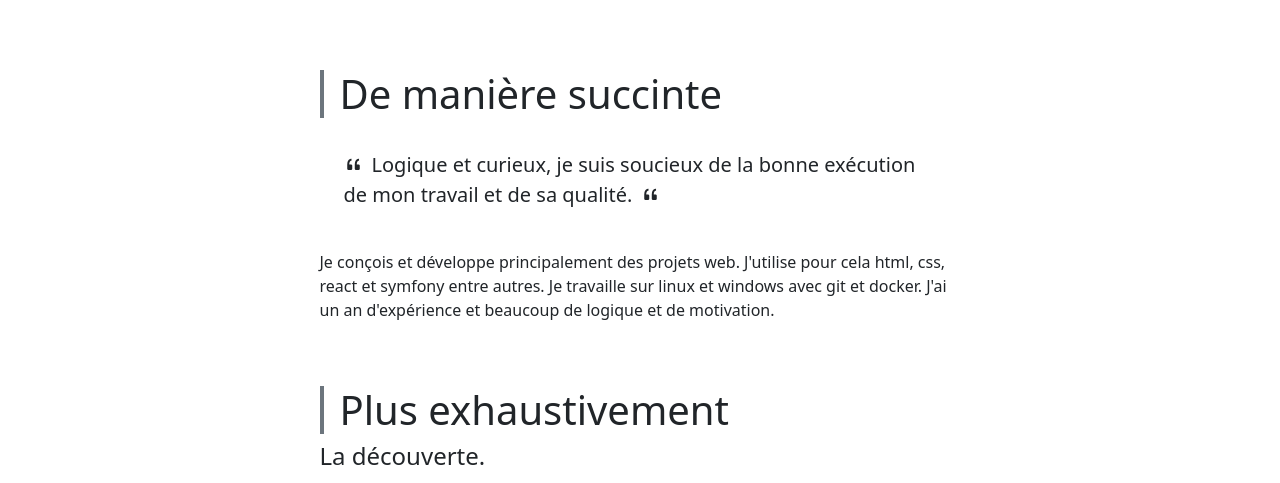
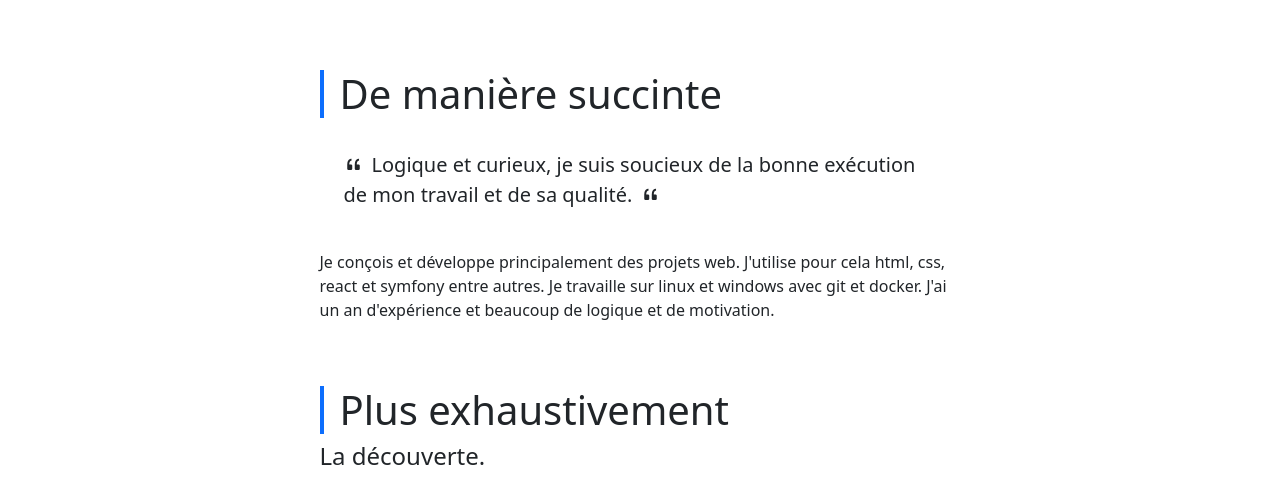
Before and after one commit to samier-fabien/samier_fabien_cv, a React (Vite) app: page /a-propos in a window 1280 px wide. Shown: the part 540-1023 px from the top of the page. Built offline with nearby package versions, Linux system fonts and the light colour scheme.

Commit message:
Déport de l'IntersectionObserver dans le composant TitleOneObserved

```diff
--- a/src/components/TitleOneObserved.jsx
+++ b/src/components/TitleOneObserved.jsx
@@ -1,17 +1,57 @@
-import React, { forwardRef } from "react";
+import React, { useEffect, useRef } from "react";
 
-const TitleOneObserved = forwardRef(function TitleOneObserved(props, ref) {
+export default function TitleOneObserved({
+  children,
+  classToAdd,
+  classToRemove,
+  borderColor = "black",
+}) {
+  const ref = useRef(null);
+
+  useEffect(() => {
+    const observer = new IntersectionObserver(
+      (entries) => {
+        entries.forEach((entry) => {
+          if (entry.intersectionRatio >= 1) {
+            displayElement(ref);
+          }
+        });
+      },
+      {
+        root: null,
+        rootMargin: "0px",
+        threshold: 1,
+      }
+    );
+
+    if (ref.current) {
+      observer.observe(ref.current);
+    }
+
+    return () => {
+      if (ref.current) {
+        observer.unobserve(ref.current);
+      }
+    };
+  }, [ref]);
+
+  function displayElement(elementToObserve) {
+    const element = elementToObserve.current;
+    if (element.classList.contains(classToRemove)) {
+      element.classList.remove(classToRemove);
+      element.classList.add(classToAdd);
+    }
+  }
+
   return (
-    <h2
-      ref={ref}
-      style={{ borderLeft: `0.3rem solid ${props.borderColor}` }}
-      className={`display-6 ps-3 transition-duration-800 opacity-0 ${
-        props.cssClasses ? props.cssClasses : ""
-      }`}
-    >
-      {props.children}
-    </h2>
+    <>
+      <h2
+        ref={ref}
+        style={{ borderLeft: `0.3rem solid ${borderColor}` }}
+        className={`display-6 ps-3 transition-duration-800 opacity-0`}
+      >
+        {children}
+      </h2>
+    </>
   );
-});
-
-export default TitleOneObserved;
+}
--- a/src/routes/About.jsx
+++ b/src/routes/About.jsx
@@ -12,14 +12,13 @@ export default function About() {
     <>
       <HeaderTransition title="Présentation" />
       <SingleColContainer>
-        <IntersectionObserverComponent classToAdd="opacity-100" classToRemove="opacity-0">
         <TitleOneObserved
-            cssClasses=""
-            borderColor="var(--bs-secondary)"
+          classToAdd="opacity-100"
+          classToRemove="opacity-0"
+          borderColor="var(--bs-primary)"
         >
           De manière succinte
         </TitleOneObserved>
-        </IntersectionObserverComponent>
         <IntersectionObserverComponent classToAdd="opacity-100" classToRemove="opacity-0">
           <ParagraphObserved cssClasses="lead opacity-0 p-4">
             <i className="bi bi-quote me-2"></i>Logique et curieux, je suis soucieux de la bonne
@@ -34,15 +33,13 @@ export default function About() {
             J'ai un an d'expérience et beaucoup de logique et de motivation.
           </ParagraphObserved>
         </IntersectionObserverComponent>
-        <IntersectionObserverComponent classToAdd="opacity-100" classToRemove="opacity-0">
         <TitleOneObserved
-            title="De manière succinte"
-            cssClasses=""
-            borderColor="var(--bs-secondary)"
+          classToAdd="opacity-100"
+          classToRemove="opacity-0"
+          borderColor="var(--bs-primary)"
         >
           Plus exhaustivement
         </TitleOneObserved>
-        </IntersectionObserverComponent>
         <h4 className="h4">La découverte.</h4>
         <IntersectionObserverComponent classToAdd="opacity-100" classToRemove="opacity-0">
           <ParagraphObserved cssClasses="opacity-0">
```
Lines whose indentation alone changed are shown as unchanged.
